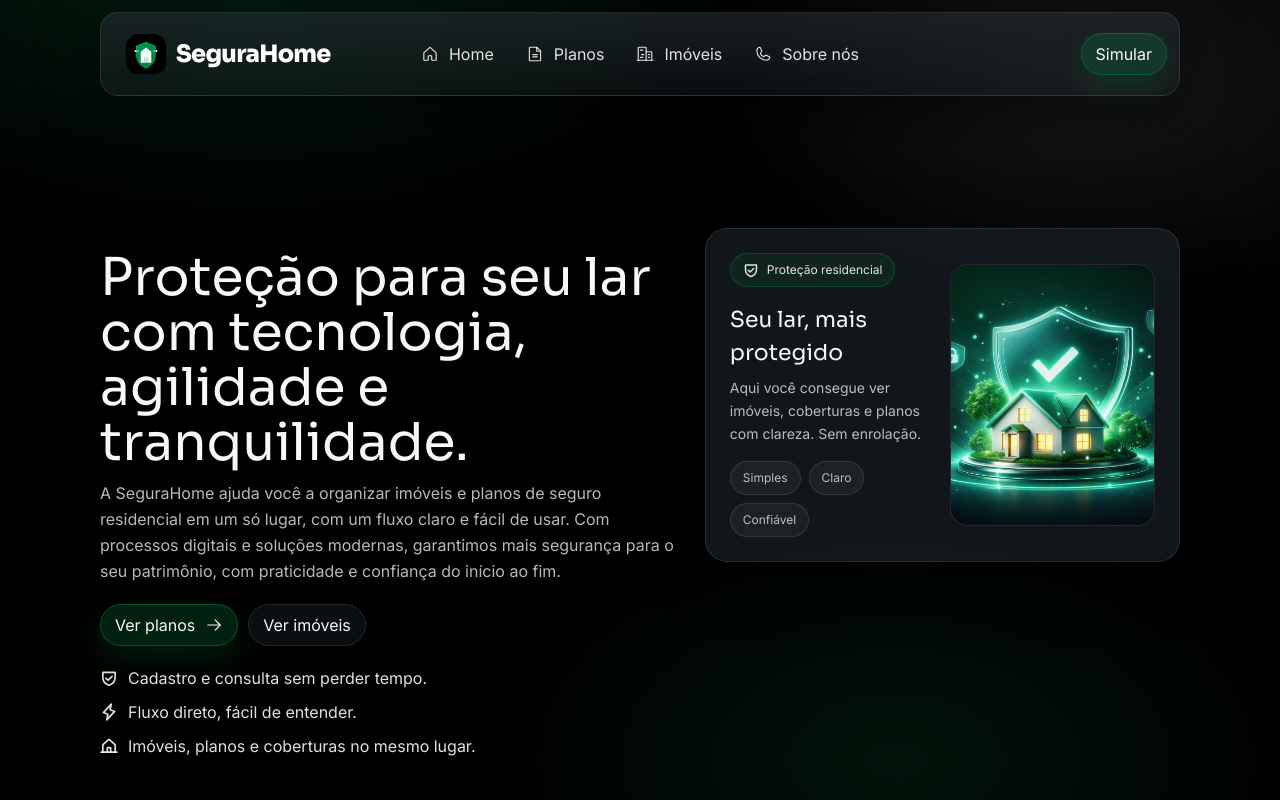
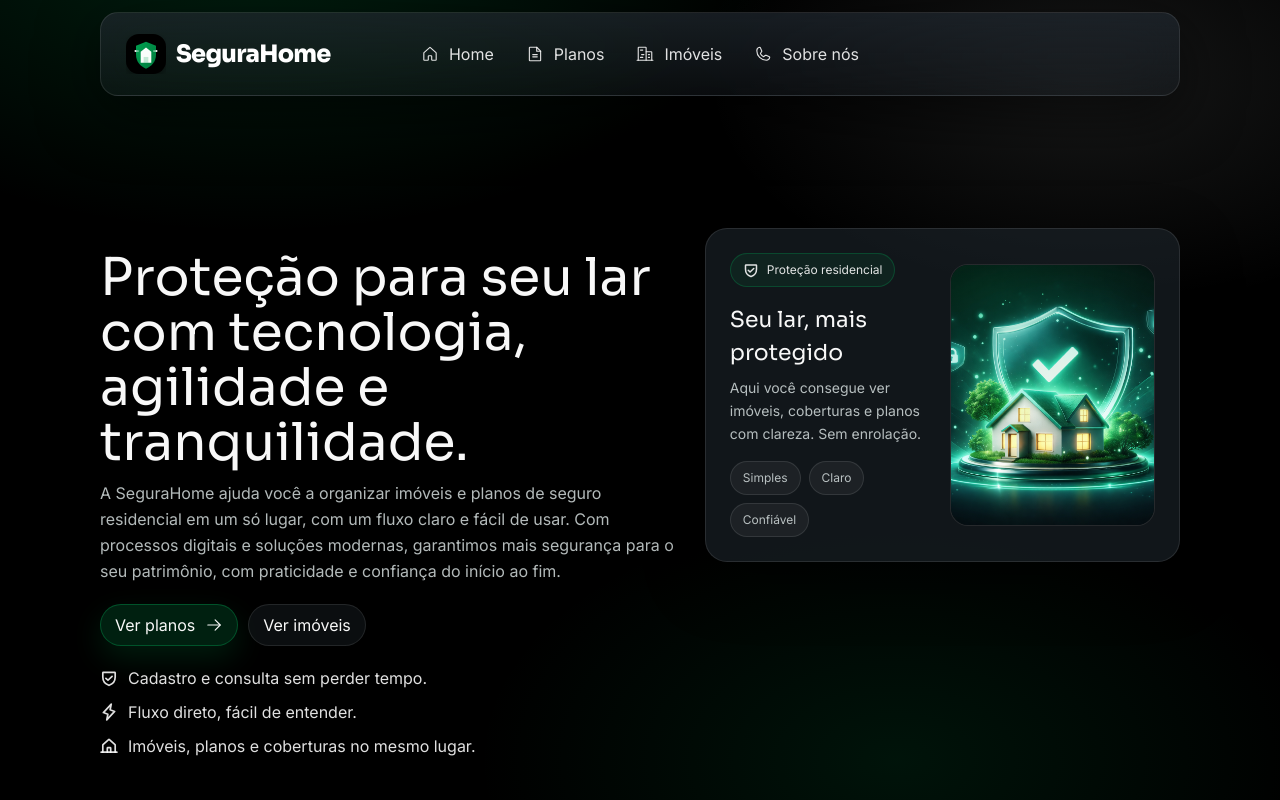
Before and after one commit to Grupo-02-Turma-JavaScript-10/segurahome-front, a React (Vite) app: page / in a window 1280 px wide. Shown: the top 800 px of the page. Built offline with nearby package versions, Linux system fonts and the light colour scheme.

Commit message:
Fix: Tirei o botão simular

```diff
--- a/src/components/Navbar/Navbar.tsx
+++ b/src/components/Navbar/Navbar.tsx
@@ -65,17 +65,6 @@ export function Navbar() {
               <span>Sobre nós</span>
             </Link>
           </nav>
-
-          <div aria-label="Ações" className="inline-flex items-center justify-end gap-2.5">
-
-
-            <Link
-              to="/simular"
-              className="inline-flex select-none items-center justify-center gap-2.5 rounded-full border border-[#00A050]/40 bg-[#00A050]/20 px-3.5 py-2 text-[#F8F8F8] shadow-[0_12px_30px_rgba(0,160,80,0.18)] transition hover:-translate-y-0.5 hover:border-[#00A050]/55 hover:bg-[#00A050]/25"
-            >
-              Simular
-            </Link>
-          </div>
         </div>
       </div>
     </header>
```
